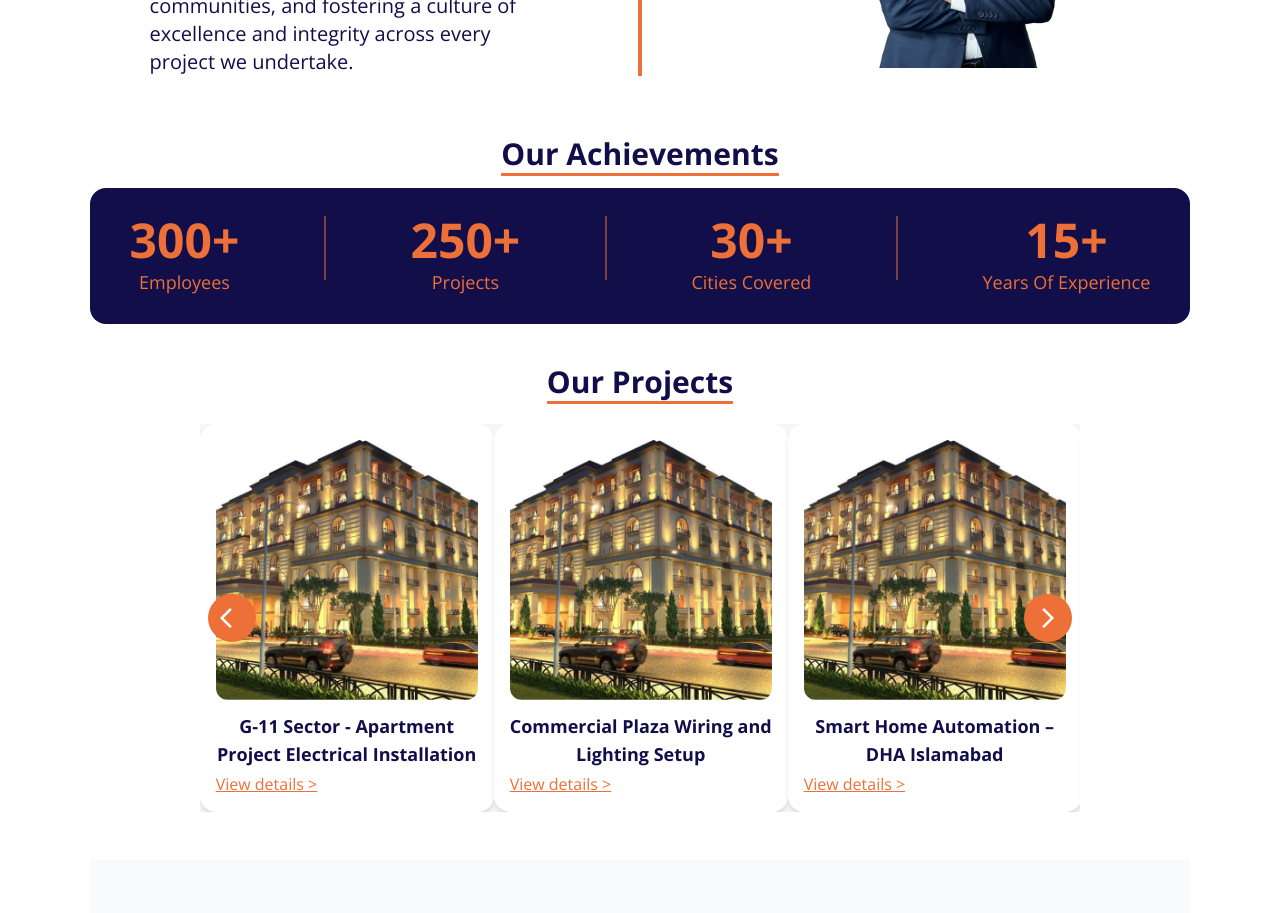
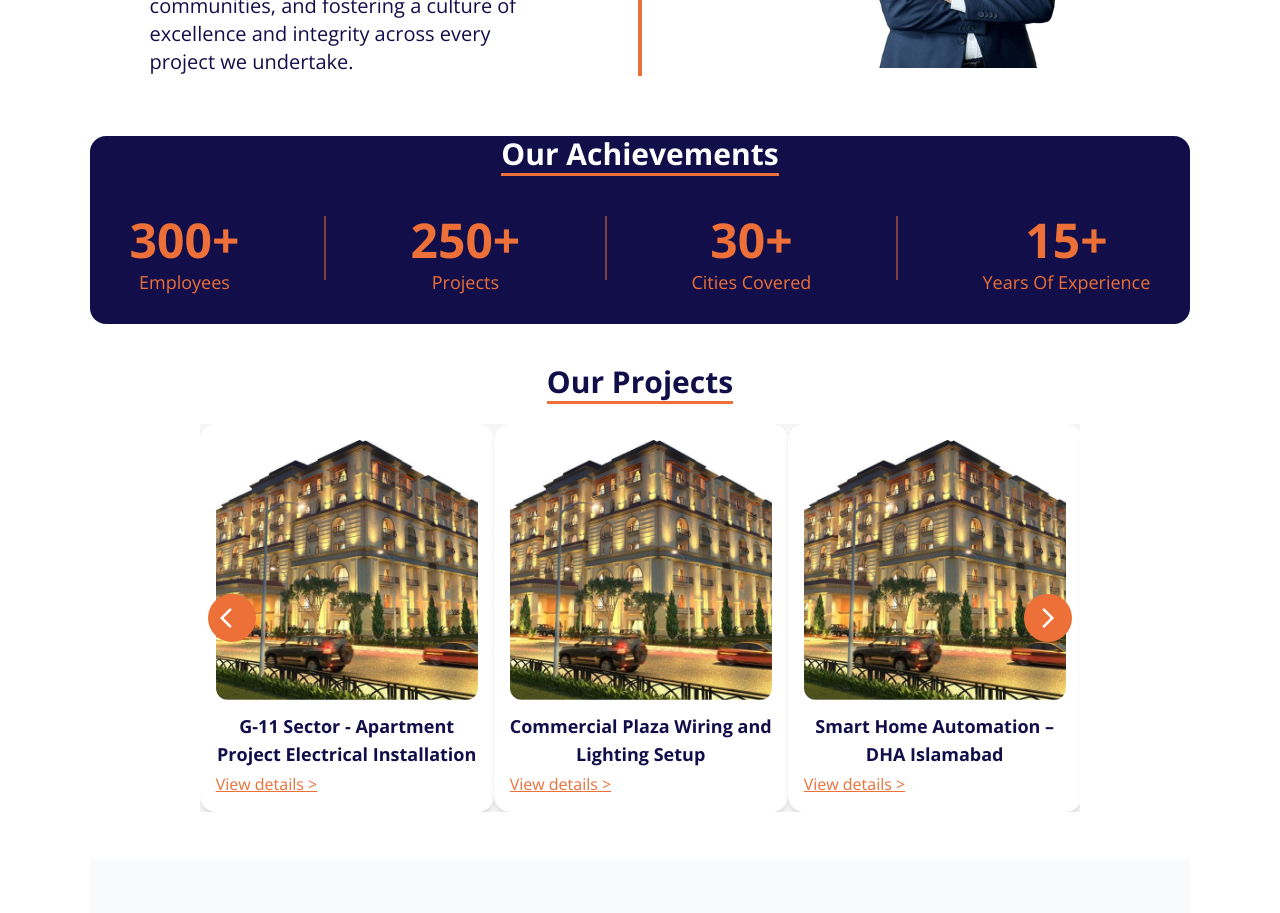
Before and after one commit to muhammad-aman-dev/electrical-company-website-project, a Next.js app: page / in a window 1280 px wide. Shown: the part 980-1893 px from the top of the page. Built offline with nearby package versions, Linux system fonts and the light colour scheme.

Commit message:
Update page.js

```diff
--- a/app/page.js
+++ b/app/page.js
@@ -181,21 +181,21 @@ viewport={{ once: true }}
         </div>
       </motion.div>
       <motion.div
-  className="mt-10"
+  className="mt-10 bg-[#120e49] rounded-2xl"
   initial={{ opacity: 0, y: 50 }}
   whileInView={{ opacity: 1, y: 0 }}
   transition={{ duration: 0.8, ease: "easeOut" }}
   viewport={{ once: true }}
 >
   <div className="flex justify-center mb-4">
-    <h2 className="text-[#120e49] font-bold text-2xl sm:text-3xl relative">
+    <h2 className="text-white font-bold text-2xl sm:text-3xl relative">
       Our Achievements
       <span className="absolute left-0 -bottom-1 h-[3px] w-full bg-[#ec7037] transition-all duration-300"></span>
     </h2>
   </div>
 
   <motion.div
-    className="bg-[#120e49] flex sm:flex-row flex-col justify-between gap-6 sm:gap-0 flex-wrap px-10 py-7 rounded-2xl"
+    className="flex sm:flex-row flex-col justify-between gap-6 sm:gap-0 flex-wrap px-10 py-7 "
     initial={{ opacity: 0, y: 30 }}
     whileInView={{ opacity: 1, y: 0 }}
     transition={{ duration: 0.8, ease: "easeOut" }}
```
